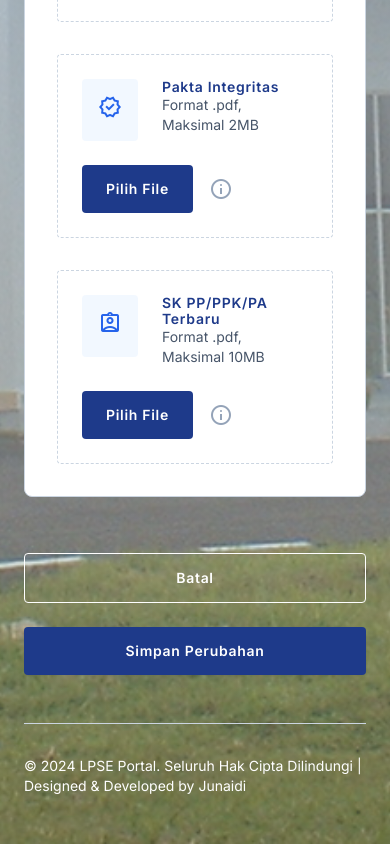
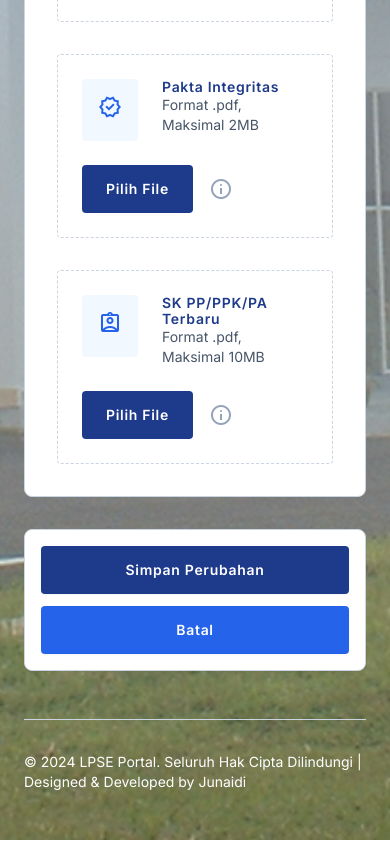
Before and after one commit to helpdeskukpbjbungo-lang/verifikasi-berkas, a React (Vite) app: page /edit-pengajuan/1 in a window 390 px wide. Shown: the part 1288-2132 px from the top of the page. Built offline with nearby package versions, Linux system fonts and the light colour scheme; no server answers; the database is empty.

Commit message:
style: add mobile action card with blue Batal button below Simpan Perubahan in EditPengajuan

```diff
--- a/src/pages/EditPengajuan.jsx
+++ b/src/pages/EditPengajuan.jsx
@@ -610,14 +610,27 @@ export default function EditPengajuan() {
             </div>
           </section>
 
-          <div className="flex flex-col sm:flex-row items-center justify-end gap-md pt-md">
+        {/* Mobile action card */}
+        <div className="md:hidden bg-surface-container-lowest border border-outline-variant rounded-xl p-4 shadow-sm mt-4">
+          <div className="flex flex-col gap-3">
+            <button className="w-full px-xl py-sm font-label-md text-label-md bg-primary text-on-primary rounded-lg hover:bg-primary-container shadow-sm active:opacity-80 transition-all flex items-center justify-center gap-xs" type="submit">
+              <span>{submitting ? 'Menyimpan...' : 'Simpan Perubahan'}</span>
+            </button>
+            <button type="button" onClick={() => navigate(-1)} className="w-full px-xl py-sm font-label-md text-label-md text-white rounded-lg hover:opacity-90 shadow-sm active:opacity-80 transition-all" style={{ background: '#2563eb' }}>
+              Batal
+            </button>
+          </div>
+        </div>
+
+        {/* Desktop buttons */}
+        <div className="hidden md:flex flex-col sm:flex-row items-center justify-end gap-md pt-md">
           <button type="button" onClick={() => navigate(-1)} className="w-full sm:w-auto px-xl py-sm font-label-md text-label-md text-white border border-white rounded-lg hover:bg-white/10 hover:shadow-sm transition-all">
             Batal
           </button>
-            <button className="w-full sm:w-auto px-xl py-sm font-label-md text-label-md bg-primary text-on-primary rounded-lg hover:bg-primary-container shadow-sm active:opacity-80 transition-all flex items-center justify-center gap-xs" type="submit">
-              <span>{submitting ? 'Menyimpan...' : 'Simpan Perubahan'}</span>
-            </button>
-          </div>
+          <button className="w-full sm:w-auto px-xl py-sm font-label-md text-label-md bg-primary text-on-primary rounded-lg hover:bg-primary-container shadow-sm active:opacity-80 transition-all flex items-center justify-center gap-xs" type="submit">
+            <span>{submitting ? 'Menyimpan...' : 'Simpan Perubahan'}</span>
+          </button>
+        </div>
         </form>
 
         {submitMessage && !showSuccessPopup && (
```
